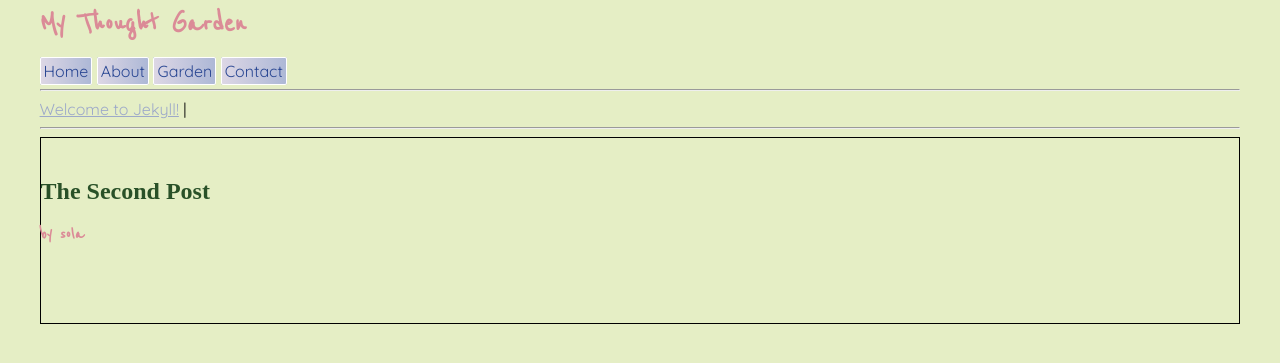
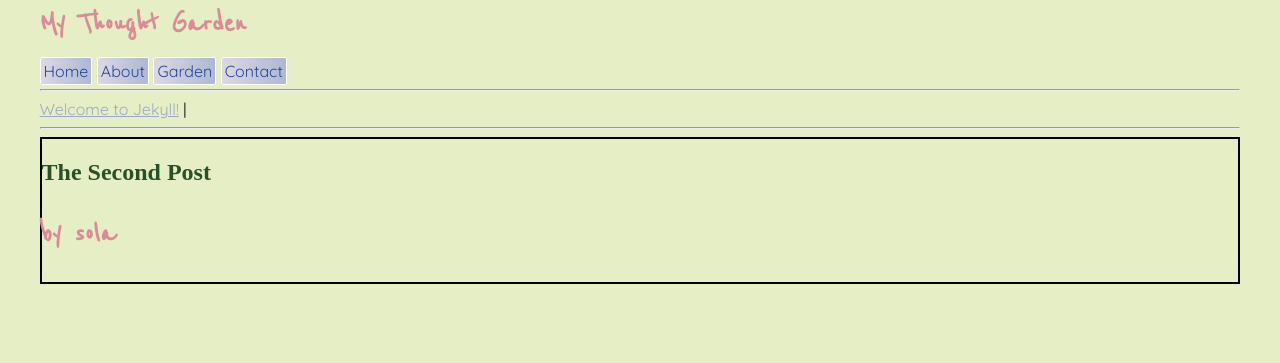
Before and after one commit to sola-fairy/sola-fairy.garden, a Jekyll site: the page built from _posts/2025-09-01-second-post.md, in a window 1280 px wide. Shown: the top 363 px of the page. Built offline with Jekyll 4.4.1, drawn with Linux system fonts in a browser that asks for light colours; some web fonts are replaced.

Commit message:
blog post styling

```diff
--- a/_layouts/post.html
+++ b/_layouts/post.html
@@ -10,5 +10,5 @@ author: sola
       <h2>{{ page.title }}</h2>
       <h3>by {{ layout.author }}</h3>
     </div>
-  {{ content }}
+  <div class="post-content">{{ content }}</div>
 </div>
--- a/assets/style.css
+++ b/assets/style.css
@@ -33,25 +33,36 @@ nav {
 
 .post {
   border: 1px solid black;
-  white-space: pre-line;
-
-  .top-matter {
-    white-space: normal;
-  }
 }
 
-h1, h3 {
+.top-matter {
+  border: 1px solid black;
+}
+
+.post-content {
+  line-height: 150%;
+}
+
+.post-content:first-letter {
+  font-family: 'Solway', serif;
+  font-size: 2em;
+  color: #295128;
+}
+
+h1 {
   font-family: 'Reenie Beanie', sans-serif;
   color: #db8b97;
-}
-
-b {
-  color: #541e16;
 }
 
 h2 {
   font-family: 'Solway', serif;
   color: #295128;
+}
+
+h3 {
+  font-family: 'Reenie Beanie', sans-serif;
+  color: #db8b97;
+  font-size: 2em;
 }
 
 a:link, a:visited, a:active {
@@ -61,3 +72,7 @@ a:link, a:visited, a:active {
 a:hover {
   color: #bdb4c9;
 }
+
+b {
+  color: #541e16;
+}
```
